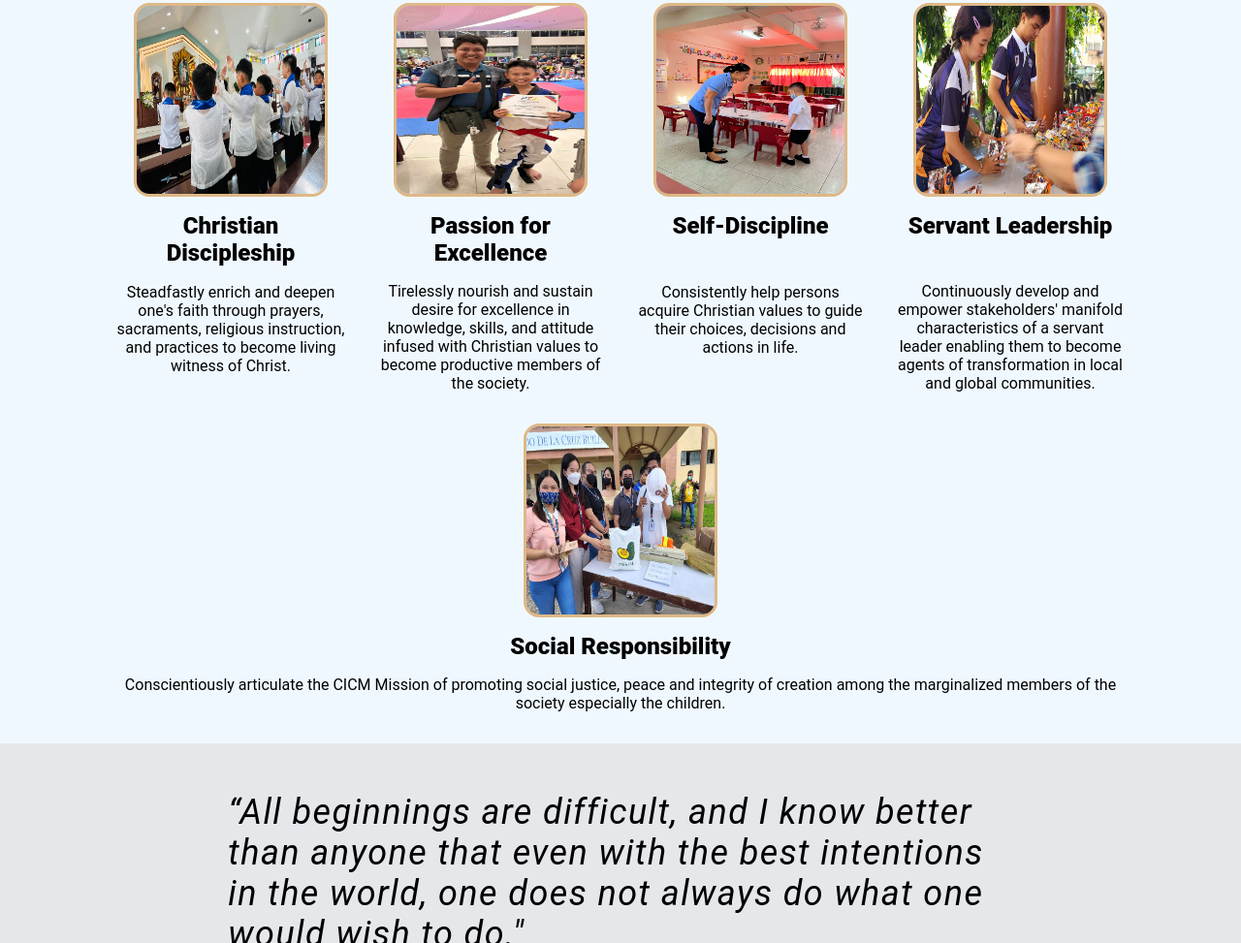
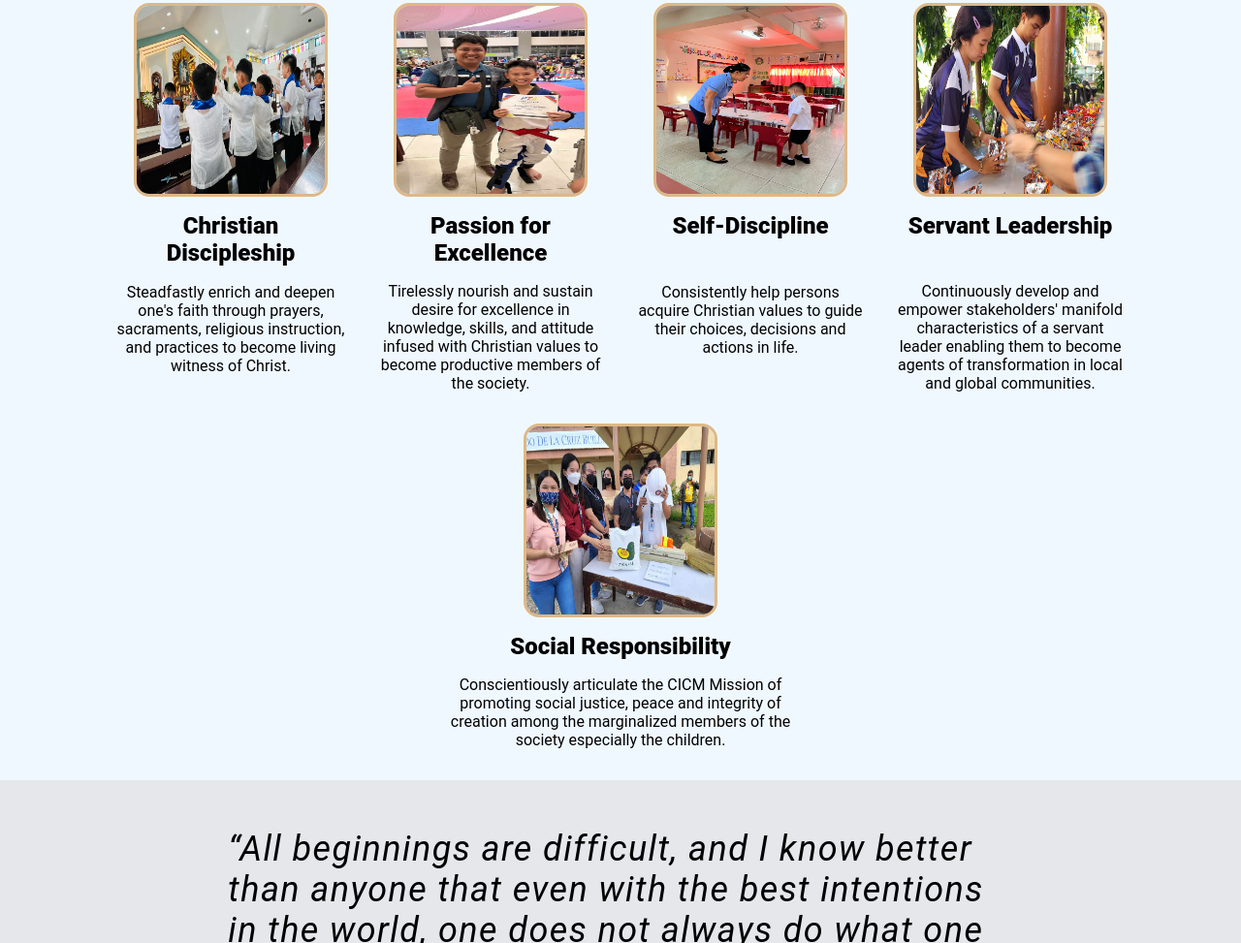
Before and after one commit to mauring55/repos, a plain HTML site: page odin_projects/index.html in a window 1280 px wide. Shown: the part 581-1554 px from the top of the page at 97% size. Drawn offline with Linux system fonts and the light colour scheme; files whose address does not match are found by name.

Commit message:
Edit styling for odin_projects

```diff
--- a/odin_projects/style.css
+++ b/odin_projects/style.css
@@ -110,6 +110,7 @@ body {
 .values-desc {
     display: flex;
     flex: 4;
+    max-width: 40ch;
 }
 
 .values-pic {
```
